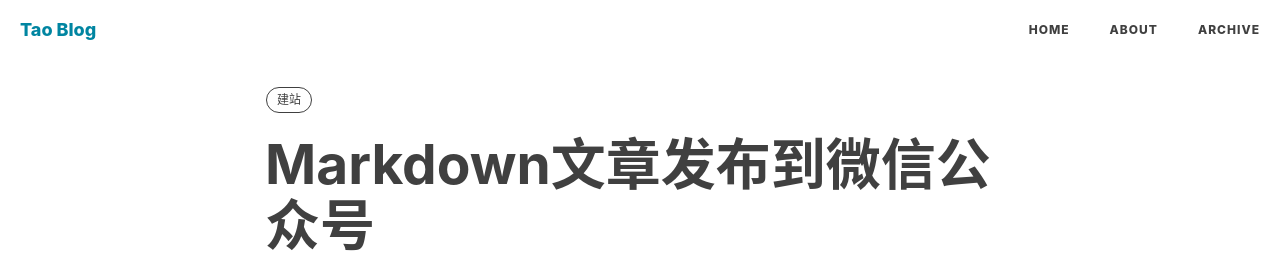
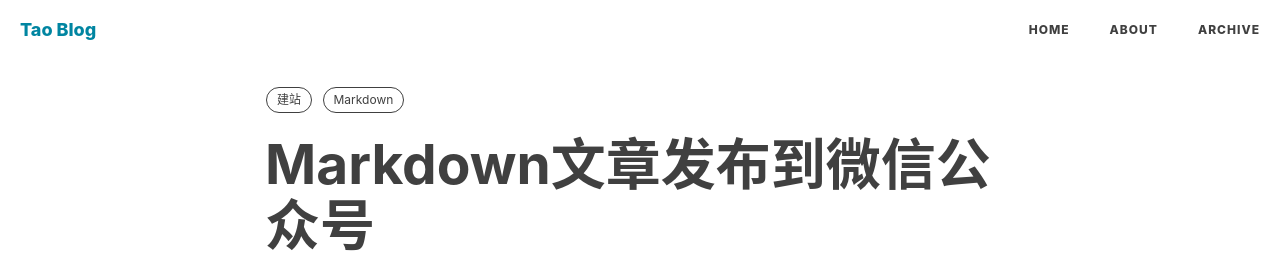
Before and after one commit to tjj006/tjj006.github.io, a Jekyll site: the page built from _posts/2020-05-05-Markdown文章发布到微信公众号.md, in a window 1280 px wide and 900 px high. Shown: the top 277 px of the window. Built offline with Jekyll 4.4.1, drawn with Linux system fonts in a browser that asks for light colours; nearby versions of some CDN libraries; comment, search, counter and statistics services are not loaded.

Commit message:
更新格式

```diff
--- a/_posts/2020-05-05-Markdown文章发布到微信公众号.md
+++ b/_posts/2020-05-05-Markdown文章发布到微信公众号.md
@@ -6,7 +6,9 @@ author: "陶叔"
 header-style: text
 tags:
     - 建站
+    - Markdown
 ---
+
 # Markdown文章发布到微信公众号
 
 ### Warning
```
Also changed, not shown: _posts/2020-05-05-MWeb使用腾讯云COS图床.md (+0 -1 lines).
